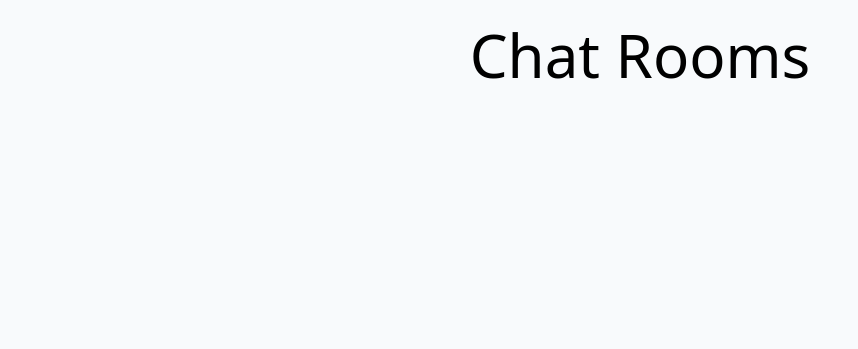
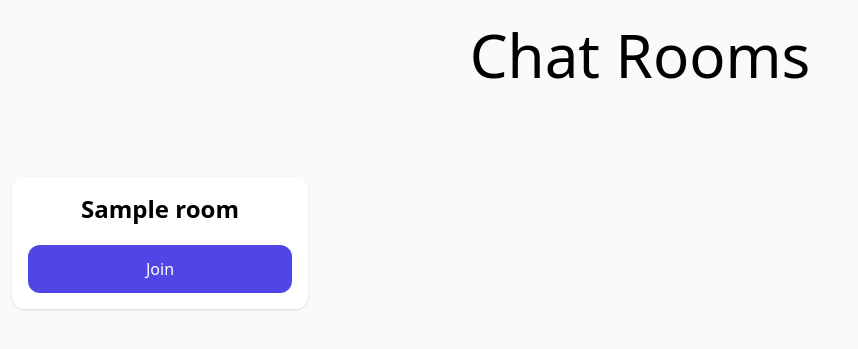
Before and after one commit to mwon369/Django-Live-Chat-App, a Django app: template djangochat/room/templates/room/rooms.html in a window 1280 px wide. Shown: the part 151-500 px from the top of the page, without its empty margins (0-858 px from the left). Run offline with Django 4.2, Linux system fonts and the light colour scheme; the template is opened without the code that fills it: most values are stand-ins (such as "Sample title", 1, 10 or a date in 2020); some libraries are stand-ins or nearby versions.

Commit message:
Added to the rooms.html to display the rooms in the database

```diff
--- a/djangochat/room/templates/room/rooms.html
+++ b/djangochat/room/templates/room/rooms.html
@@ -6,4 +6,17 @@
 <div class="p-10 lg:p-20 text-center">
   <h1 class="text-3xl lg:text-6xl text-black">Chat Rooms</h1>
 </div>
+
+<div class="w-full flex flex-wrap items-center">
+  <!-- loop through all the rooms returned by the rooms() function so we can display them -->
+  {% for room in rooms %}
+    <div class="w-full lg:w-1/4 px-3 py-3">
+      <div class="p-4 bg-white shadow rounded-xl text-center">
+        <h2 class="mb-5 text-2xl font-semibold">{{ room.name }}</h2>
+
+        <a href="#" class="px-5 py-3 block rounded-xl text-white bg-indigo-600 hover:bg-indigo-700">Join</a>
+      </div>
+    </div>
+  {% endfor %}
+</div>
 {% endblock %}
```
